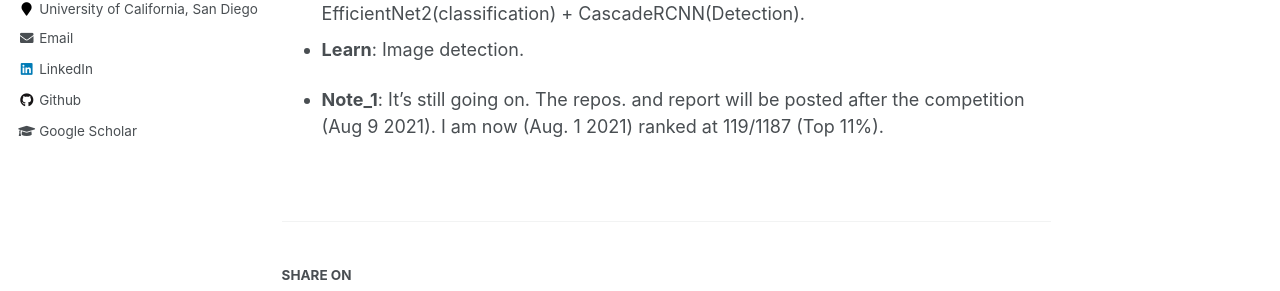
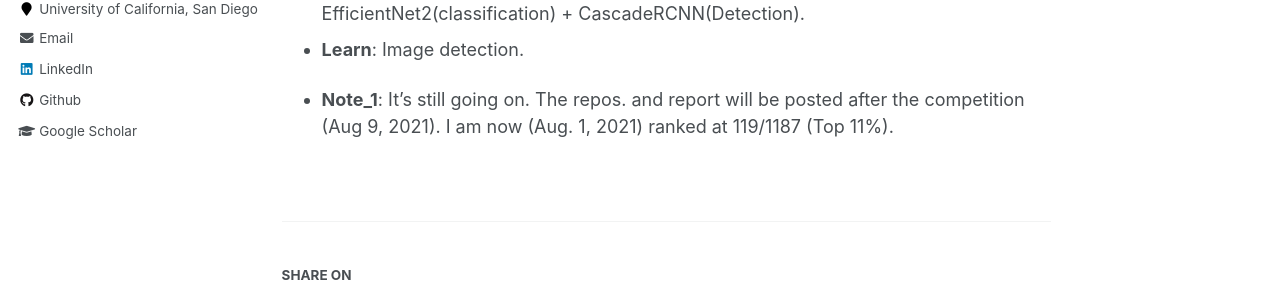
Before and after one commit to haenara-shin/haenara-shin.github.io, a Jekyll site: the page built from _portfolio/9_Kaggle_COVID19_Detection.md, in a window 1280 px wide and 1151 px high. Shown: the part 521-812 px from the top of the window. Built offline with Jekyll 4.4.1, drawn with Linux system fonts in a browser that asks for light colours.

```diff
--- a/_portfolio/9_Kaggle_COVID19_Detection.md
+++ b/_portfolio/9_Kaggle_COVID19_Detection.md
@@ -12,7 +12,7 @@ collection: portfolio
 - **How**: PyTorch. EfficientNet7(classification) + Yolo-v5(Detection). EfficientNet2(classification) + CascadeRCNN(Detection).
 - **Learn**: Image detection.
 
-- **Note_1**: It's still going on. The repos. and report will be posted after the competition (Aug 9 2021). I am now (Aug. 1 2021) ranked at 119/1187 (Top 11%).
+- **Note_1**: It's still going on. The repos. and report will be posted after the competition (Aug 9, 2021). I am now (Aug. 1, 2021) ranked at 119/1187 (Top 11%).
 
 <!-- ![데이콘](https://user-images.githubusercontent.com/58493928/116183247-67d09d00-a6d2-11eb-93b4-aa0c594e1781.png)
 - Through SOTA model evaluations without using pre-trained weights, I ranked the 21st-rank before 14 days to the deadline of submission, and I ranked at 49th of Private LB among 876 participants. This is because I didn't use the Ensemble/stacking models, and stopped submission by updating codes (due to family issues).
```
